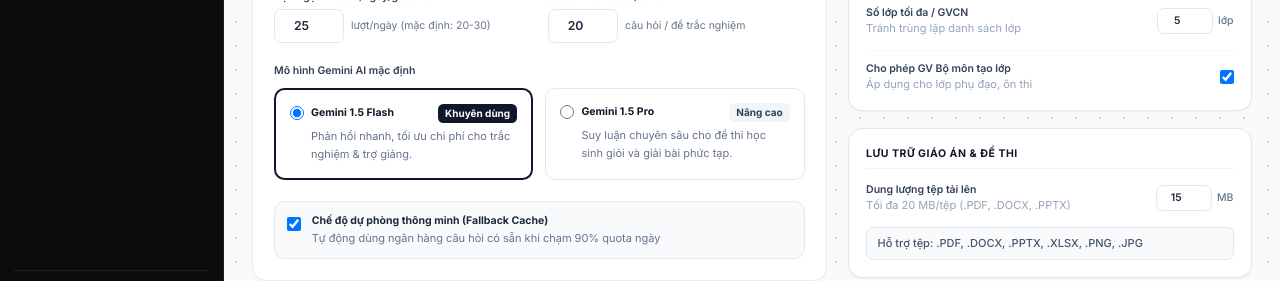
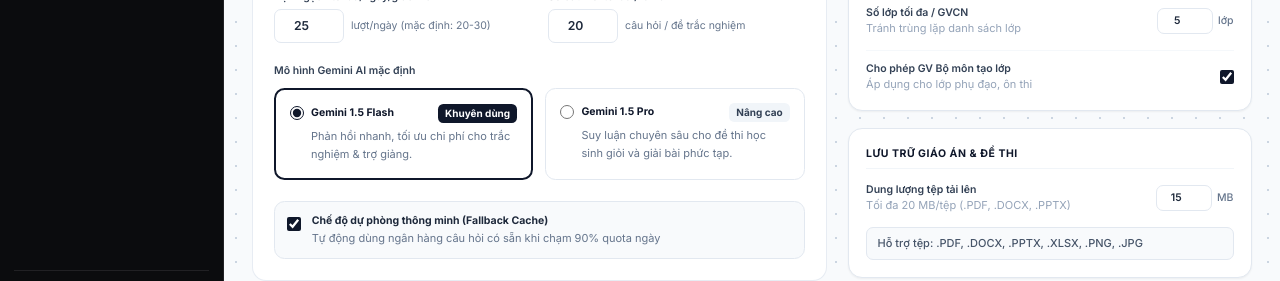
Before and after one commit to gray8493/GiaoVienHay, a Next.js app in the folder apps/admin-web/: page /limits in a window 1280 px wide. Shown: the part 430-711 px from the top of the page. Built offline with nearby package versions, Linux system fonts and the light colour scheme; no server answers.

Commit message:
fix(inputs): enforce black accent-color across all checkboxes and radio buttons system-wide

```diff
--- a/apps/admin-web/src/app/classes/page.tsx
+++ b/apps/admin-web/src/app/classes/page.tsx
@@ -2257,7 +2257,7 @@ export default function ClassesAndStudentsManagementPage() {
                     type="checkbox"
                     checked={studentInsuranceInput}
                     onChange={(e) => setStudentInsuranceInput(e.target.checked)}
-                    className="w-4 h-4 text-blue-600 rounded border-slate-300 focus:ring-blue-500"
+                    className="w-4 h-4 accent-slate-900 text-slate-900 rounded border-slate-300 focus:ring-slate-900 cursor-pointer"
                   />
                   <span>Đã hoàn thành thu nộp BHYT &amp; Học phí kỳ này</span>
                 </label>
--- a/apps/admin-web/src/app/globals.css
+++ b/apps/admin-web/src/app/globals.css
@@ -19,6 +19,17 @@
     background-size: 24px 24px;
     background-attachment: fixed;
   }
+
+  /* Hệ thống chọn Black/Slate-900 cho toàn bộ checkbox và radio button */
+  input[type='checkbox'],
+  input[type='radio'] {
+    accent-color: #0f172a !important;
+  }
+
+  input[type='checkbox']:focus,
+  input[type='radio']:focus {
+    outline-color: #0f172a;
+  }
 }
 
 .material-symbols-outlined {
--- a/apps/admin-web/src/app/limits/page.tsx
+++ b/apps/admin-web/src/app/limits/page.tsx
@@ -265,7 +265,7 @@ export default function LimitsAndAiPage() {
                     <input
                       checked={limits.ai_model === 'gemini-1.5-flash'}
                       onChange={() => setLimits({ ...limits, ai_model: 'gemini-1.5-flash' })}
-                      className="w-4 h-4 text-slate-900 border-slate-300 focus:ring-slate-900 cursor-pointer"
+                      className="w-4 h-4 accent-slate-900 text-slate-900 border-slate-300 focus:ring-slate-900 cursor-pointer"
                       name="gemini_model"
                       type="radio"
                       value="flash"
@@ -289,7 +289,7 @@ export default function LimitsAndAiPage() {
                     <input
                       checked={limits.ai_model === 'gemini-1.5-pro'}
                       onChange={() => setLimits({ ...limits, ai_model: 'gemini-1.5-pro' })}
-                      className="w-4 h-4 text-slate-900 border-slate-300 focus:ring-slate-900 cursor-pointer"
+                      className="w-4 h-4 accent-slate-900 text-slate-900 border-slate-300 focus:ring-slate-900 cursor-pointer"
                       name="gemini_model"
                       type="radio"
                       value="pro"
@@ -309,7 +309,7 @@ export default function LimitsAndAiPage() {
               <input
                 checked={limits.enable_fallback_cache}
                 onChange={(e) => setLimits({ ...limits, enable_fallback_cache: e.target.checked })}
-                className="w-4 h-4 text-slate-900 border-slate-300 rounded focus:ring-slate-900 cursor-pointer"
+                className="w-4 h-4 accent-slate-900 text-slate-900 border-slate-300 rounded focus:ring-slate-900 cursor-pointer"
                 id="fallback-cache"
                 type="checkbox"
               />
@@ -385,7 +385,7 @@ export default function LimitsAndAiPage() {
                     allow_subject_teacher_create_class: e.target.checked,
                   })
                 }
-                className="w-4 h-4 text-slate-900 border-slate-300 rounded focus:ring-slate-900 cursor-pointer"
+                className="w-4 h-4 accent-slate-900 text-slate-900 border-slate-300 rounded focus:ring-slate-900 cursor-pointer"
                 type="checkbox"
               />
             </div>
--- a/apps/admin-web/src/app/login/page.tsx
+++ b/apps/admin-web/src/app/login/page.tsx
@@ -204,7 +204,7 @@ export default function LoginPage() {
                   type="checkbox"
                   checked={rememberMe}
                   onChange={(e) => setRememberMe(e.target.checked)}
-                  className="w-4 h-4 rounded text-blue-600 border-slate-300 focus:ring-blue-500 cursor-pointer"
+                  className="w-4 h-4 rounded accent-slate-900 text-slate-900 border-slate-300 focus:ring-slate-900 cursor-pointer"
                 />
                 <span>Ghi nhớ phiên đăng nhập</span>
               </label>
```
